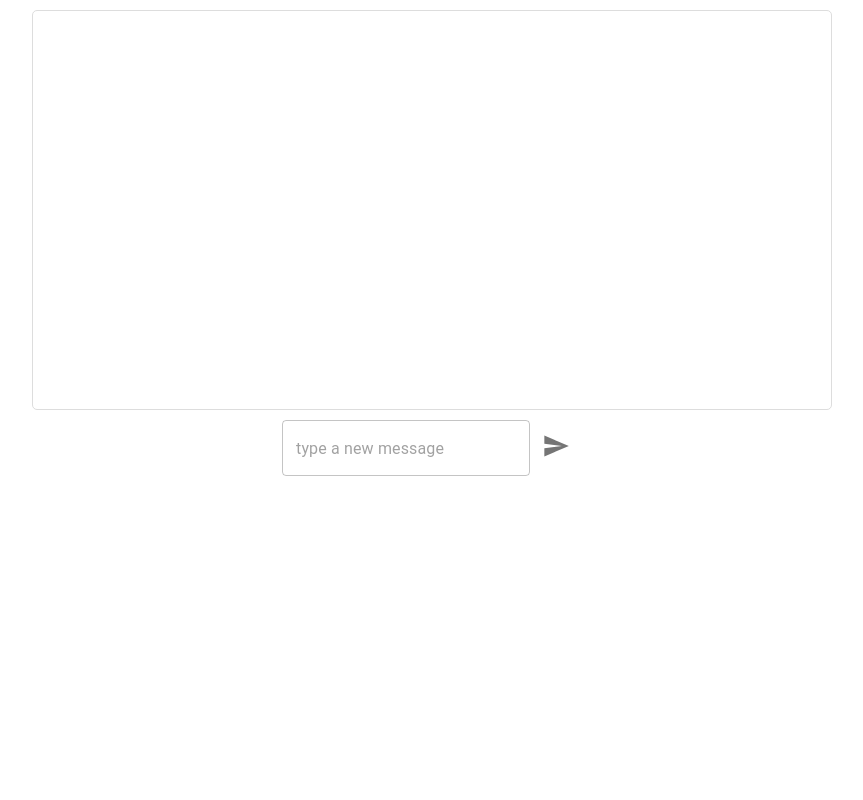
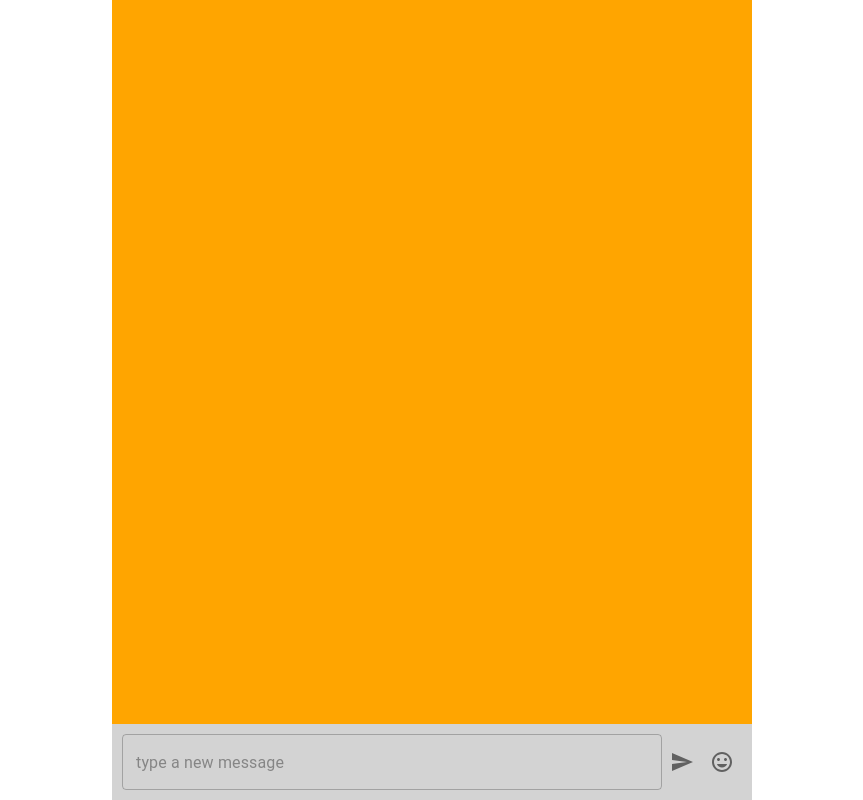
Before and after one commit to NabeelSohail-30/MERN-Chat-App, a React (Create React App) app in the folder mern-chatapp-frontend/: page / in a window 1280 px wide. Shown: the whole page, without its empty margins (208-1071 px from the left). Built offline with nearby package versions, Linux system fonts and the light colour scheme.

Commit message:
seems final layout

```diff
--- a/mern-chatapp-frontend/src/components/chat.jsx
+++ b/mern-chatapp-frontend/src/components/chat.jsx
@@ -3,53 +3,71 @@ import { makeStyles } from "@mui/styles";
 import { Send } from "@mui/icons-material";
 import { useRef, useState, useEffect } from "react";
 import axios from "axios";
+import InsertEmoticonIcon from "@material-ui/icons/InsertEmoticon";
+import SendIcon from "@material-ui/icons/Send";
 
-const useStyles = makeStyles({
-  screen: {
+const useStyles = makeStyles((theme) => ({
+  messageScreen: {
     display: "flex",
     flexDirection: "column",
-    alignItems: "center",
+    backgroundColor: "orange",
     width: "50%",
     margin: "auto",
+    paddingTop: "20px",
+    height: "100vh",
+    alignItems: "center",
   },
+
   messageWindow: {
-    width: "50rem",
-    height: "400px",
-    overflow: "scroll",
-    marginTop: "10px",
-    padding: "10px",
-    border: "1px solid #ddd",
-    borderRadius: "5px",
+    width: "100%",
+    margin: "auto",
+    height: "90vh",
     display: "flex",
     flexDirection: "column",
+    overflowY: "auto",
   },
-  leftBallon: {
-    backgroundColor: "#ddd",
-    padding: "10px",
-    borderRadius: "10px",
-    margin: "10px",
-    maxWidth: "60%",
+
+  userMessage: {
+    backgroundColor: "green",
+    color: "#fff",
+    borderRadius: "20px 20px 0 20px",
+    padding: "10px 20px",
+    margin: "10px 0",
+    alignSelf: "flex-end",
+  },
+  botMessage: {
+    backgroundColor: "blue",
+    color: "#fff",
+    borderRadius: "20px 20px 20px 0",
+    padding: "10px 20px",
+    margin: "10px 0",
     alignSelf: "flex-start",
   },
-  rightBallon: {
-    backgroundColor: "#03a9f4",
-    color: "white",
+  messageBox: {
+    width: "100%",
     padding: "10px",
-    borderRadius: "10px",
-    margin: "10px",
-    maxWidth: "60%",
-    alignSelf: "flex-end",
+    display: "flex",
+    alignItems: "center",
+    marginTop: "auto",
+    backgroundColor: "lightgrey",
   },
-  textBox: {
+  textFieldContainer: {
+    width: "100%",
     display: "flex",
-    marginTop: "10px",
-    width: "100%",
-    justifyContent: "space-between",
+    alignItems: "center",
   },
-  field: {
-    width: "100%",
+  textField: {
+    flex: 1,
+    marginRight: "10px",
   },
-});
+  sendButton: {
+    backgroundColor: "white",
+    color: "#fff",
+    "&:hover": {
+      backgroundColor: "gray",
+    },
+  },
+}));
 
 function Chat() {
   const classes = useStyles();
@@ -95,12 +113,12 @@ function Chat() {
 
   return (
     <Box>
-      <div className={classes.screen}>
+      <div className={classes.messageScreen}>
         <div id="messageWindow" className={classes.messageWindow}>
           {myMessages.map((eachMessage, key) => {
             if (eachMessage.from === "bot") {
               return (
-                <div key={key} className={classes.leftBallon}>
+                <div key={key} className={classes.botMessage}>
                   <div>
                     <b>{eachMessage.from}:</b> <span>{eachMessage.text}</span>
                   </div>
@@ -108,7 +126,7 @@ function Chat() {
               );
             } else {
               return (
-                <div key={key} className={classes.rightBallon}>
+                <div key={key} className={classes.userMessage}>
                   <div>
                     <b>{eachMessage.from}:</b> <span>{eachMessage.text}</span>
                   </div>
@@ -118,10 +136,10 @@ function Chat() {
           })}
         </div>
 
-        <form onSubmit={sendMessage}>
-          <Box className={classes.textBox} sx={{}}>
+        <form onSubmit={sendMessage} className={classes.messageBox}>
+          <Box className={classes.textFieldContainer} sx={{}}>
             <TextField
-              className={classes.field}
+              className={classes.textField}
               onChange={(e) => {
                 setNewMessage(e.target.value);
               }}
@@ -130,8 +148,11 @@ function Chat() {
               variant="outlined"
             />
             <Box>
-              <IconButton aria-label="send" size="large" type="submit">
-                <Send fontSize="inherit" />
+              <IconButton className={classes.sendButton}>
+                <SendIcon />
+              </IconButton>
+              <IconButton>
+                <InsertEmoticonIcon />
               </IconButton>
             </Box>
           </Box>
```
